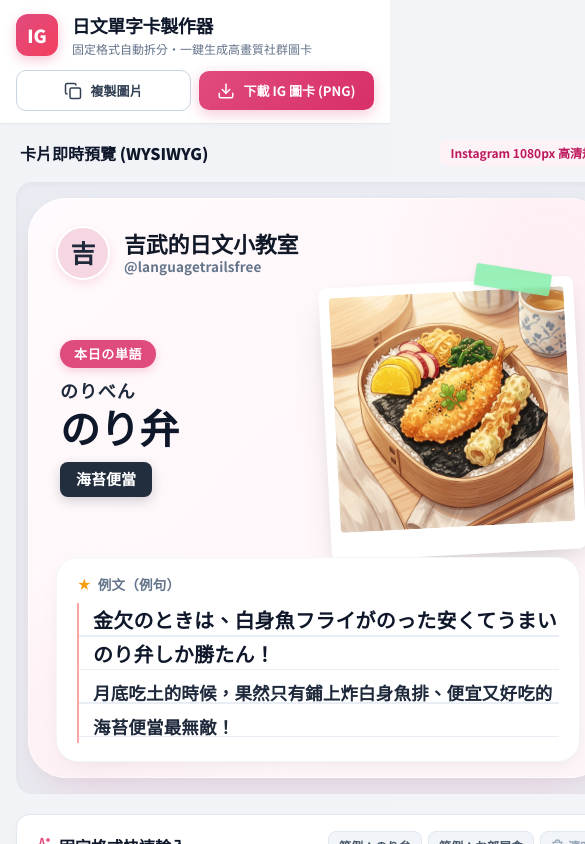
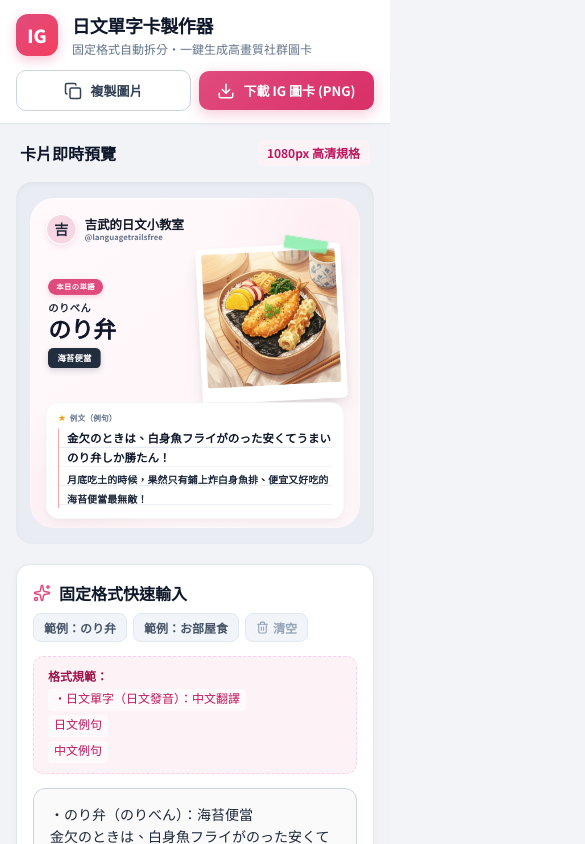
Before and after one commit to chankeye/ig-card-generator, a React (Vite) app: page / in a window 390 px wide. Shown: the top 844 px of the page, 585 px wide, since content can reach past the window. Built offline with nearby package versions, Linux system fonts and the light colour scheme; a web font is replaced by a local one.

Commit message:
fix: eliminate horizontal scrollbar and properly anchor responsive card preview

```diff
--- a/src/App.css
+++ b/src/App.css
@@ -8,6 +8,10 @@
   min-height: 100vh;
   background-color: #f1f3f7;
   color: #1e293b;
+  overflow-x: hidden;
+  max-width: 100vw;
+  width: 100%;
+  box-sizing: border-box;
 }
 
 /* Header Bar */
@@ -22,6 +26,9 @@
   position: sticky;
   top: 0;
   z-index: 50;
+  max-width: 100vw;
+  width: 100%;
+  box-sizing: border-box;
 }
 
 .header-left {
@@ -118,6 +125,8 @@
   max-width: 1600px;
   margin: 0 auto;
   width: 100%;
+  max-width: 100vw;
+  overflow-x: hidden;
   box-sizing: border-box;
   flex: 1;
 }
@@ -693,12 +702,20 @@
   display: flex;
   flex-direction: column;
   gap: 16px;
+  width: 100%;
+  max-width: 100%;
+  overflow: hidden;
+  box-sizing: border-box;
 }
 
 .preview-header {
   display: flex;
   align-items: center;
   justify-content: space-between;
+  flex-wrap: wrap;
+  gap: 8px;
+  width: 100%;
+  box-sizing: border-box;
 }
 
 .preview-title {
@@ -714,31 +731,36 @@
   color: #be185d;
   padding: 4px 10px;
   border-radius: 6px;
+  white-space: nowrap;
 }
 
 .card-stage {
   display: flex;
   justify-content: center;
   align-items: center;
-  padding: 24px;
+  padding: 20px;
   background: #e9ecf2;
   border-radius: 20px;
   box-shadow: inset 0 2px 6px rgba(0, 0, 0, 0.04);
   overflow: hidden;
   width: 100%;
+  max-width: 100%;
   box-sizing: border-box;
 }
 
 .card-scale-container {
   margin: 0 auto;
   position: relative;
-  display: flex;
-  justify-content: center;
-  transition: width 0.15s ease, height 0.15s ease;
+  overflow: hidden;
+  box-sizing: border-box;
+  border-radius: 24px;
 }
 
 .card-scale-inner {
-  transform-origin: top left;
+  position: absolute;
+  top: 0;
+  left: 0;
+  transform-origin: 0 0;
   transition: transform 0.15s ease;
   will-change: transform;
 }
--- a/src/App.jsx
+++ b/src/App.jsx
@@ -188,11 +188,14 @@ export default function App() {
   const currentTheme = THEMES.find(t => t.id === selectedThemeId) || THEMES[0];
   const sentenceLineHeight = Math.round(sentenceSize * 1.68 * 10) / 10;
 
-  // Responsively scale card to fit mobile screens perfectly
+  // Responsively scale card to fit mobile screens perfectly without any overflow
   useEffect(() => {
     const updateScale = () => {
       if (!stageRef.current) return;
-      const availableWidth = stageRef.current.clientWidth - 24;
+      const computed = window.getComputedStyle(stageRef.current);
+      const paddingLeft = parseFloat(computed.paddingLeft) || 0;
+      const paddingRight = parseFloat(computed.paddingRight) || 0;
+      const availableWidth = Math.floor(stageRef.current.clientWidth - paddingLeft - paddingRight - 4);
       if (availableWidth > 0 && availableWidth < 580) {
         setStageScale(availableWidth / 580);
       } else {
@@ -201,6 +204,8 @@ export default function App() {
     };
 
     updateScale();
+    const timer = setTimeout(updateScale, 50);
+
     window.addEventListener('resize', updateScale);
     let observer = null;
     if (typeof ResizeObserver !== 'undefined' && stageRef.current) {
@@ -208,6 +213,7 @@ export default function App() {
       observer.observe(stageRef.current);
     }
     return () => {
+      clearTimeout(timer);
       window.removeEventListener('resize', updateScale);
       if (observer) observer.disconnect();
     };
@@ -845,23 +851,22 @@ export default function App() {
         {/* Right: Live Preview */}
         <section className="preview-panel">
           <div className="preview-header">
-            <h3 className="preview-title">卡片即時預覽 (WYSIWYG)</h3>
-            <span className="preview-spec-badge">Instagram 1080px 高清規格</span>
+            <h3 className="preview-title">卡片即時預覽</h3>
+            <span className="preview-spec-badge">1080px 高清規格</span>
           </div>
 
           <div className="card-stage" ref={stageRef}>
             <div
               className="card-scale-container"
               style={{
-                width: `${Math.round(580 * stageScale)}px`,
-                height: `${Math.round((aspectRatio === '4:5' ? 725 : 580) * stageScale)}px`,
+                width: `${Math.floor(580 * stageScale)}px`,
+                height: `${Math.floor((aspectRatio === '4:5' ? 725 : 580) * stageScale)}px`,
               }}
             >
               <div
                 className="card-scale-inner"
                 style={{
                   transform: `scale(${stageScale})`,
-                  transformOrigin: 'top left',
                   width: '580px',
                   height: aspectRatio === '4:5' ? '725px' : '580px',
                 }}
--- a/src/index.css
+++ b/src/index.css
@@ -26,6 +26,11 @@
   padding: 0;
 }
 
+html, body {
+  overflow-x: hidden;
+  max-width: 100vw;
+}
+
 body {
   font-family: var(--font-base);
   background-color: #f3f4f8;
```
